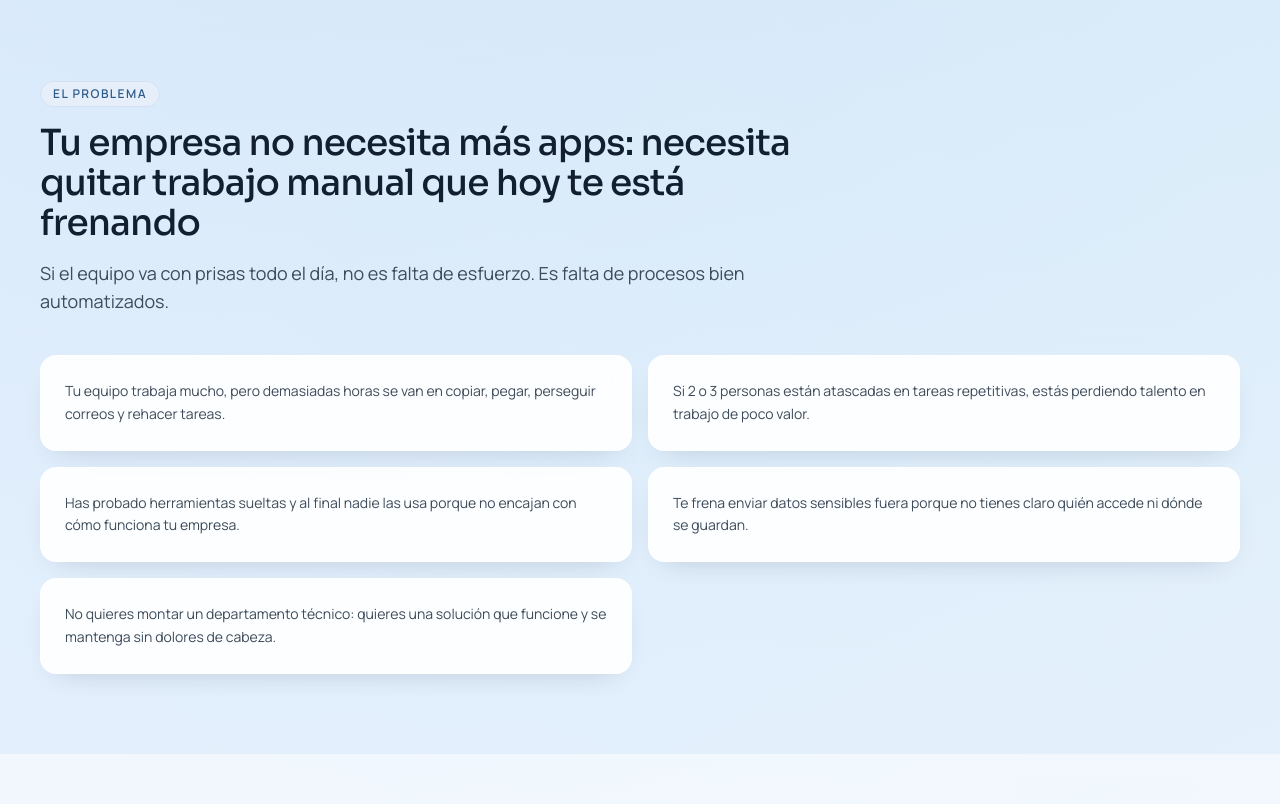
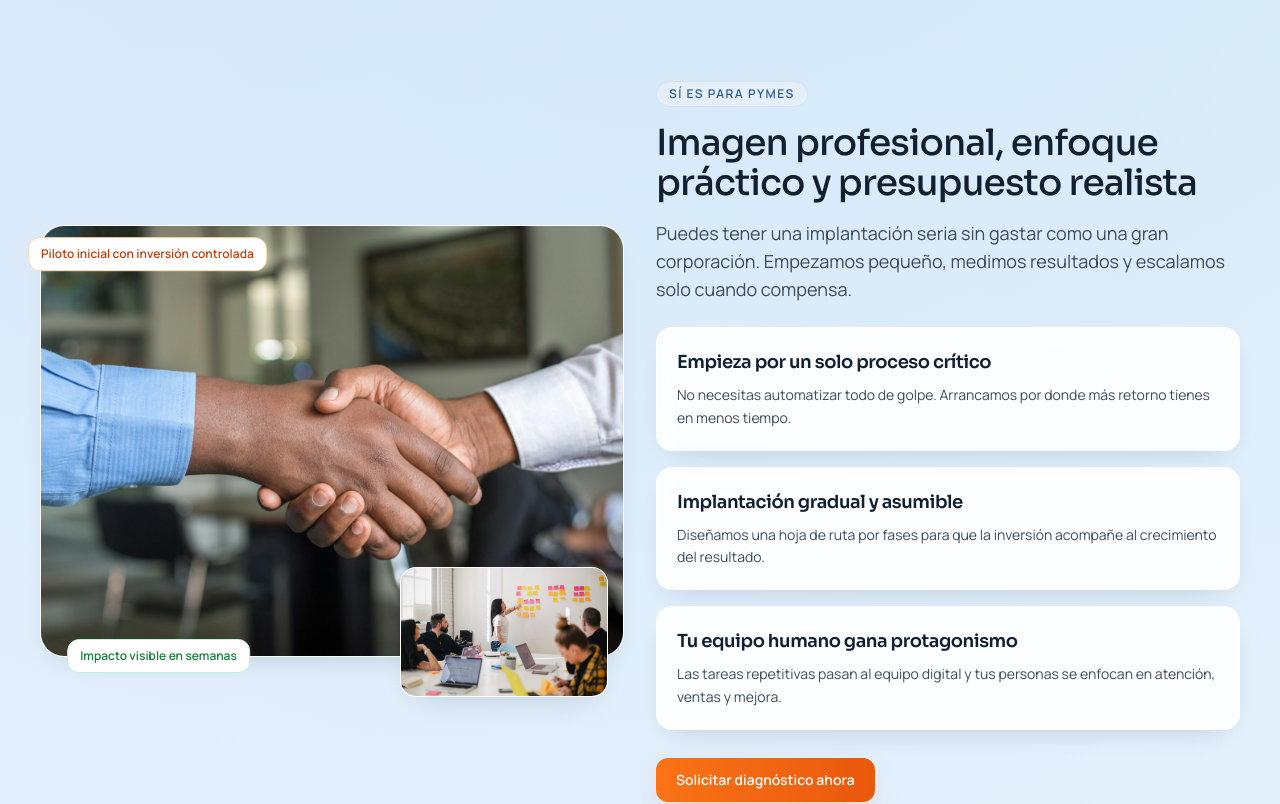
Before and after one commit to ciumbar200/ia-privada-pymes-landing, a React (Vite) app: page / in a window 1280 px wide. Shown: the part 1000-1804 px from the top of the page. Built offline with nearby package versions, Linux system fonts and the light colour scheme; no server answers.

Commit message:
feat: añade bloque visual empático con motion y mensaje de implantación asequible

```diff
--- a/src/App.tsx
+++ b/src/App.tsx
@@ -13,6 +13,7 @@ import { UseCaseCard } from './components/UseCaseCard'
 import { MobileStickyCta } from './components/MobileStickyCta'
 import { WhatsAppQuickContact } from './components/WhatsAppQuickContact'
 import {
+  affordabilityPoints,
   brandName,
   confidenceNotes,
   deploymentOptions,
@@ -128,6 +129,69 @@ function App() {
       </header>
 
       <main>
+        <section id="asequible" className="py-16 lg:py-20">
+          <div className="section-shell grid items-center gap-8 lg:grid-cols-[1fr_1fr]">
+            <Reveal>
+              <div className="relative">
+                <div className="surface-card overflow-hidden rounded-3xl">
+                  <img
+                    src="/images/owner-meeting.jpg"
+                    alt="Equipo de pyme revisando procesos en una reunión de trabajo"
+                    className="h-[360px] w-full object-cover transition duration-700 hover:scale-[1.02] lg:h-[430px]"
+                    loading="lazy"
+                  />
+                </div>
+
+                <div className="absolute -left-3 top-5 animate-float-gentle rounded-xl border border-action-200 bg-white px-3 py-2 text-xs font-semibold text-action-700 shadow-soft">
+                  Piloto inicial con inversión controlada
+                </div>
+                <div className="absolute -bottom-4 left-6 animate-drift-side rounded-xl border border-growth-200 bg-white px-3 py-2 text-xs font-semibold text-growth-700 shadow-soft">
+                  Impacto visible en semanas
+                </div>
+
+                <div className="surface-card absolute -bottom-10 right-4 hidden w-52 overflow-hidden rounded-2xl border border-white/80 sm:block">
+                  <img
+                    src="/images/team-work.jpg"
+                    alt="Equipo trabajando con apoyo digital en tareas operativas"
+                    className="h-32 w-full object-cover"
+                    loading="lazy"
+                  />
+                </div>
+              </div>
+            </Reveal>
+
+            <Reveal delay={120}>
+              <span className="section-kicker">Sí es para pymes</span>
+              <h2 className="text-3xl leading-tight md:text-4xl">
+                Imagen profesional, enfoque práctico y presupuesto realista
+              </h2>
+              <p className="mt-4 text-base leading-relaxed text-graphite-700 md:text-lg">
+                Puedes tener una implantación seria sin gastar como una gran corporación. Empezamos
+                pequeño, medimos resultados y escalamos solo cuando compensa.
+              </p>
+
+              <div className="mt-6 space-y-4">
+                {affordabilityPoints.map((point, index) => (
+                  <Reveal key={point.title} delay={index * 80}>
+                    <article className="surface-card p-5">
+                      <h3 className="text-lg font-semibold text-brand-950">{point.title}</h3>
+                      <p className="mt-2 text-sm leading-relaxed text-graphite-700">{point.description}</p>
+                    </article>
+                  </Reveal>
+                ))}
+              </div>
+
+              <a
+                href="#diagnostico"
+                className="btn-primary mt-7"
+                onClick={() => trackEvent('cta_click', { location: 'asequible_section', type: 'primary' })}
+              >
+                Solicitar diagnóstico ahora
+              </a>
+            </Reveal>
+          </div>
+        </section>
+
         <Section
           id="problema"
           eyebrow="El problema"
--- a/src/data/content.ts
+++ b/src/data/content.ts
@@ -12,7 +12,25 @@ export const navItems = [
 export const heroMicroBenefits = [
   'Recupera horas cada semana',
   'Equipo digital de apoyo',
-  'Tus datos bajo control',
+  'Empieza con inversión controlada',
+]
+
+export const affordabilityPoints = [
+  {
+    title: 'Empieza por un solo proceso crítico',
+    description:
+      'No necesitas automatizar todo de golpe. Arrancamos por donde más retorno tienes en menos tiempo.',
+  },
+  {
+    title: 'Implantación gradual y asumible',
+    description:
+      'Diseñamos una hoja de ruta por fases para que la inversión acompañe al crecimiento del resultado.',
+  },
+  {
+    title: 'Tu equipo humano gana protagonismo',
+    description:
+      'Las tareas repetitivas pasan al equipo digital y tus personas se enfocan en atención, ventas y mejora.',
+  },
 ]
 
 export const problemPoints = [
--- a/tailwind.config.js
+++ b/tailwind.config.js
@@ -65,10 +65,20 @@ export default {
           '0%, 100%': { opacity: '0.35' },
           '50%': { opacity: '0.55' },
         },
+        'float-gentle': {
+          '0%, 100%': { transform: 'translateY(0px)' },
+          '50%': { transform: 'translateY(-8px)' },
+        },
+        'drift-side': {
+          '0%, 100%': { transform: 'translateX(0px)' },
+          '50%': { transform: 'translateX(6px)' },
+        },
       },
       animation: {
         'fade-up': 'fade-up 600ms ease-out both',
         'pulse-slow': 'pulse-slow 8s ease-in-out infinite',
+        'float-gentle': 'float-gentle 4.8s ease-in-out infinite',
+        'drift-side': 'drift-side 5.5s ease-in-out infinite',
       },
     },
   },
```
Also changed, not shown: public/images/owner-meeting.jpg (added), public/images/team-work.jpg (added).
